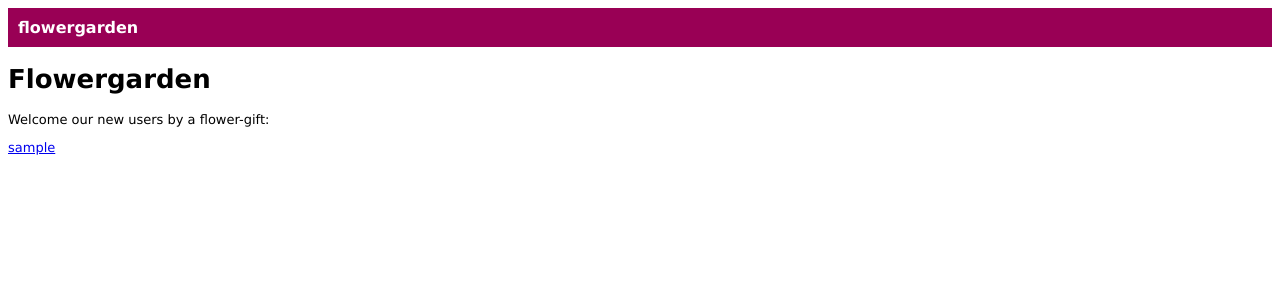
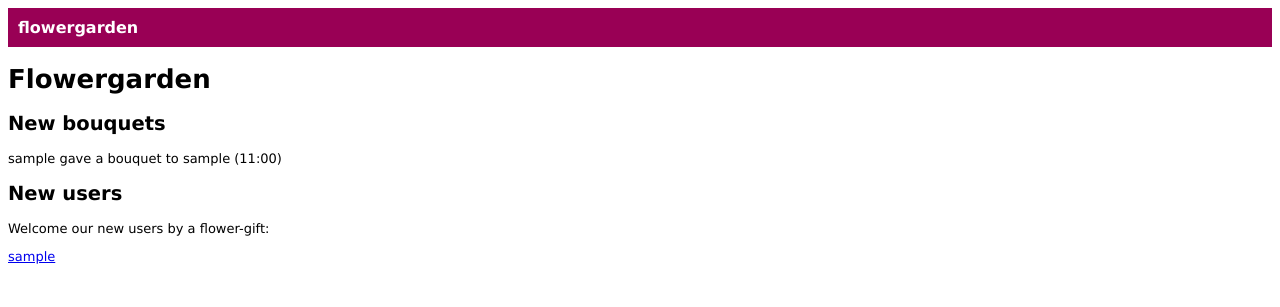
Before and after one commit to igneus/flowergarden, a Django app: page / in a window 1280 px wide. Shown: the top 307 px of the page. Run offline with Django 3.2, Linux system fonts and the light colour scheme; tables that the repository leaves empty hold one stand-in row (values such as "Sample post"); parts of the project's set-up code (start-up, migrations or seed data) failed here and were passed over.

Commit message:
the homepage shows recent bouquets

```diff
--- a/homepage/templates/homepage.html
+++ b/homepage/templates/homepage.html
@@ -5,6 +5,23 @@
 
 {% block content %}
     <div>
+        <h2>New bouquets</h2>
+        {% if new_bouquets %}
+            {% for b in new_bouquets %}
+                {{ b.sender.user.username }}
+                gave a bouquet to
+                {{ b.receiver.user.username }}
+                ({{ b.given|time:"H:i" }})
+            {% endfor %}
+        {% else %}
+            <p>
+                What? No new bouquets? Go and give someone flowers!
+            </p>
+        {% endif %}
+    </div>
+
+    <div>
+        <h2>New users</h2>
         <p>
             Welcome our new users by a flower-gift:
         </p>
--- a/homepage/views.py
+++ b/homepage/views.py
@@ -1,9 +1,12 @@
 import django.shortcuts
 from users.models import UserProfile
+from flowers.models import Bouquet
 
 def home(request):
     """
     Homepage of the website.
     """
     newcomers = UserProfile.objects.all() # todo: fake implementation!
-    return django.shortcuts.render_to_response('homepage.html', {'new_users': newcomers})
+    bouquets = Bouquet.objects.all() # todo: fake implementation!
+    return django.shortcuts.render_to_response('homepage.html', {'new_users': newcomers,
+                                                                 'new_bouquets': bouquets})
```
